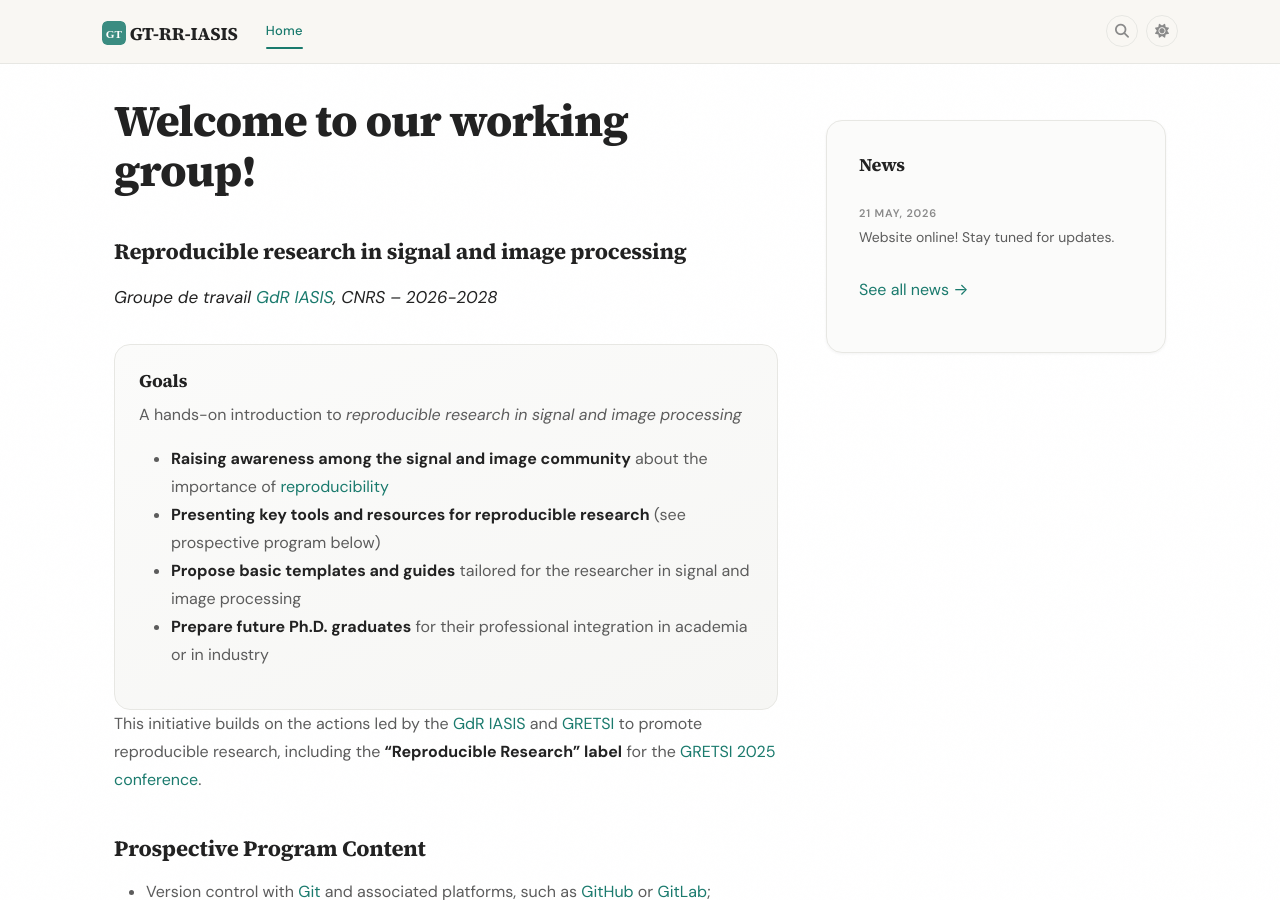
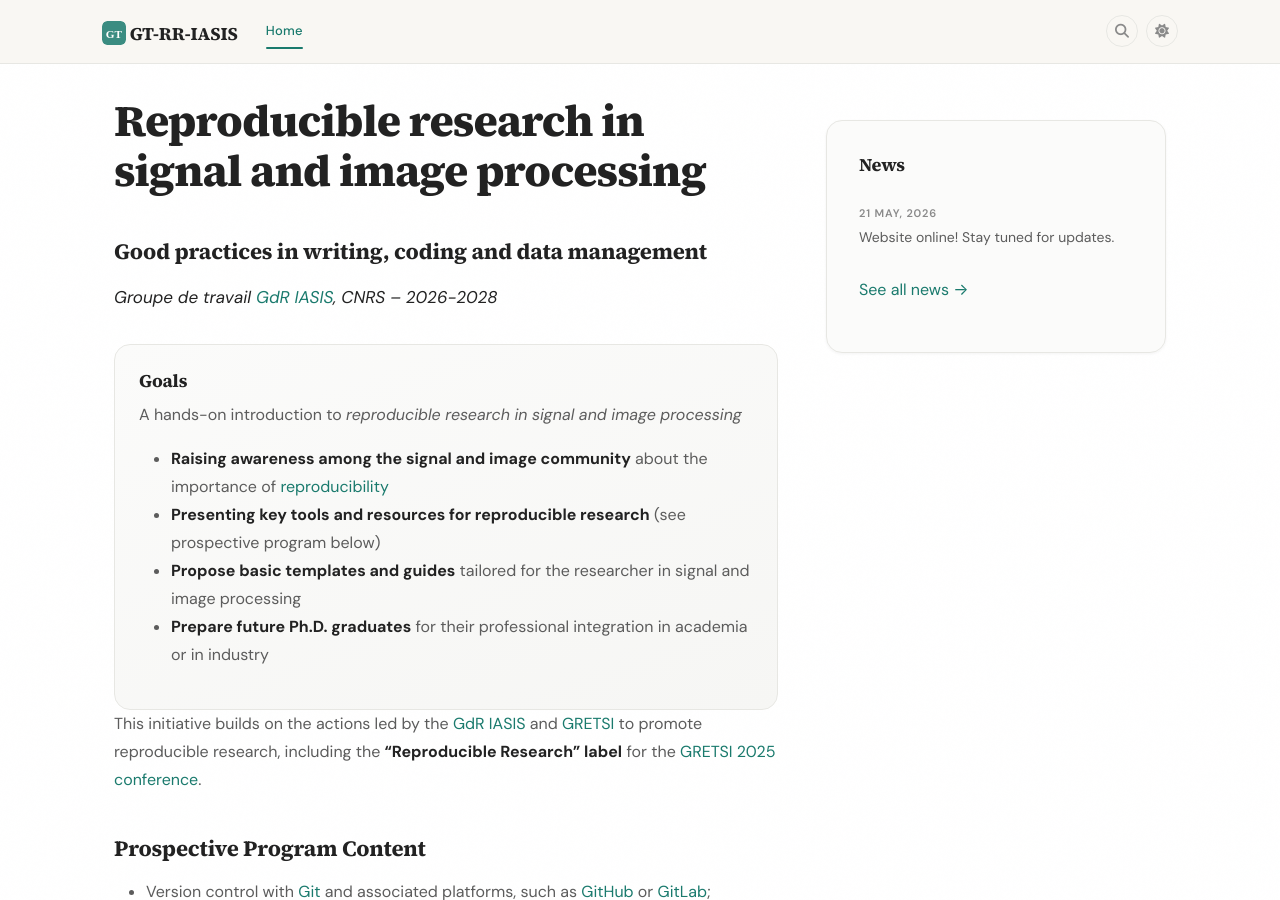
Before and after one commit to gt-rr-iasis/gt-rr-iasis.github.io, a Jekyll site: the page built from _pages/home.md, in a window 1280 px wide and 900 px high. Built offline with Jekyll 4.4.1, drawn with Linux system fonts in a browser that asks for light colours; a style sheet for code colours, icons or effects is not loaded; some of the changed text lies outside the part shown.

```diff
--- a/_pages/home.md
+++ b/_pages/home.md
@@ -5,8 +5,8 @@ sitemap: false
 permalink: /
 ---
 
-<h2 class="home-hero">Welcome to our working group!</h2>
-<h3> Reproducible research in signal and image processing </h3>
+<h2 class="home-hero">Reproducible research in signal and image processing</h2>
+<h3> Good practices in writing, coding and data management</h3>
 <p class="home-hero-sub">Groupe de travail [GdR IASIS](https://gdr-iasis.cnrs.fr/), CNRS -- 2026-2028</p>
 
 
@@ -46,4 +46,4 @@ The working group is proposed and animated by (in alphabetic order):
 * [Julien Flamant](https://jflamant.github.io) (CRAN, Nancy)
 * Ammar Mian (LISTIC, Annecy)
 * Yassine Mhiri (LISTIC, Annecy)
-* Barbara Pascal (LS2N, Nantes)
+* [Barbara Pascal](https://bpascal-fr.github.io/) (LS2N, Nantes)
```
